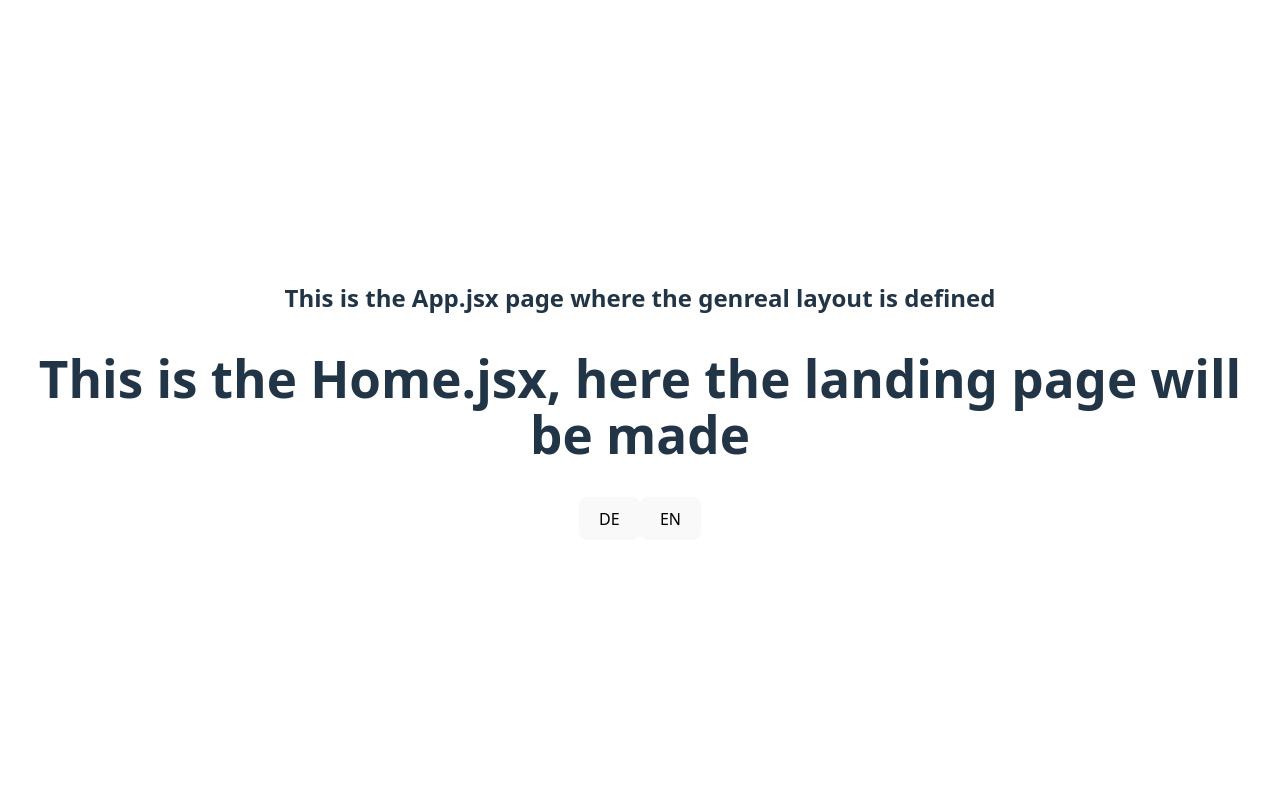
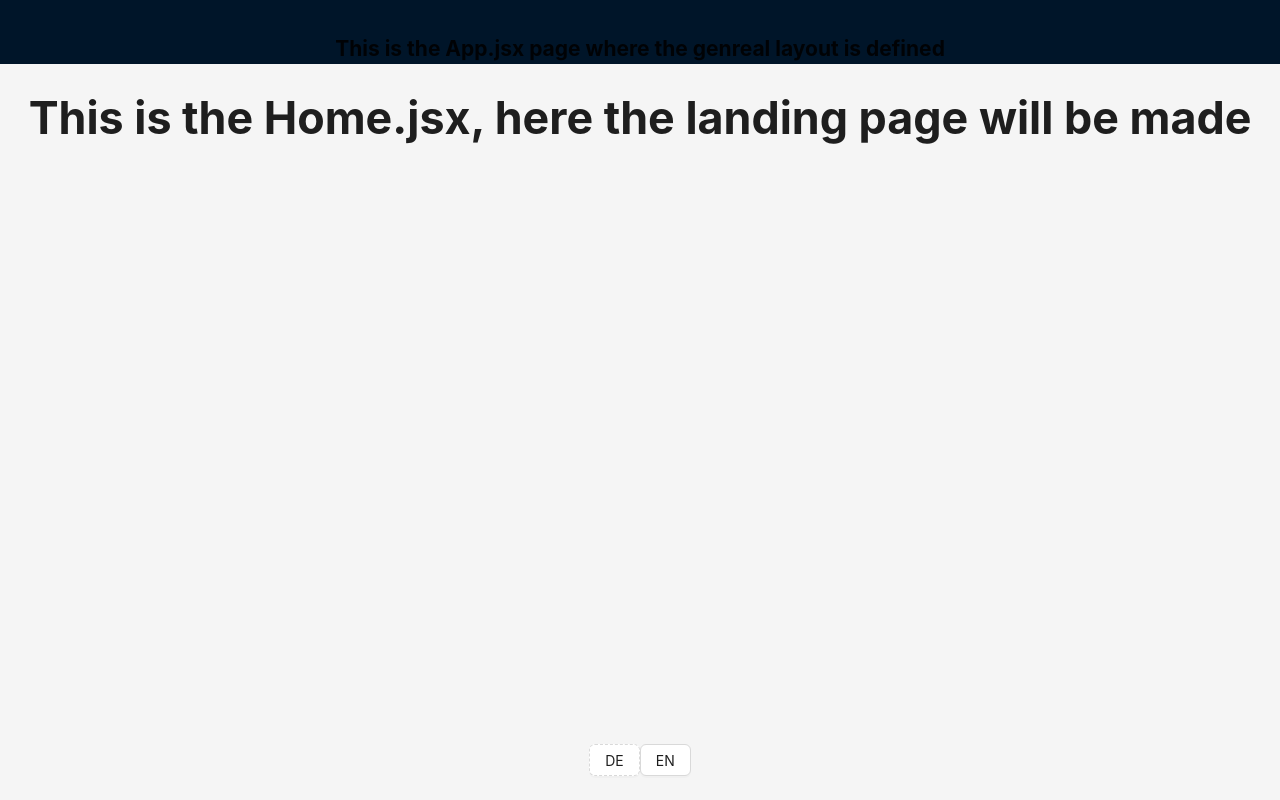
Before and after one commit to Lumbrgini/Project-B, a React (Vite) app in the folder client/: page / in a window 1280 px wide. Built offline with nearby package versions, Linux system fonts and the light colour scheme.

Commit message:
setup ant layout
basic ant layout in app.jsx

```diff
--- a/client/src/App.css
+++ b/client/src/App.css
@@ -1,8 +1,7 @@
 #root {
-  max-width: 1280px;
-  margin: 0 auto;
-  padding: 2rem;
   text-align: center;
+  height: 100vh;
+  width: 100vw;
 }
 
 h1{
--- a/client/src/App.jsx
+++ b/client/src/App.jsx
@@ -1,19 +1,29 @@
 import './App.css'
 import { useTranslation } from 'react-i18next';
 import { Outlet } from "react-router-dom";
+import { Layout, Button } from 'antd';
+
+
 
 function App() {
   const { t , i18n } = useTranslation();
+  const { Header, Content, Footer } = Layout;
 
   return (
-    <>
-      <h2>{t('app.title')}</h2>
-      <Outlet />
-      <div>
-        <button onClick={() => i18n.changeLanguage('de')}>DE</button>
-        <button onClick={() => i18n.changeLanguage('en')}>EN</button>
-      </div>
-    </>
+    <Layout style={{minHeight: '100vh', minWidth: '100vw'}}>
+      <Header>
+        <h2>{t('app.title')}</h2>
+      </Header>
+      <Content>
+        <Outlet />
+      </Content>
+      <Footer>
+        <div>
+          <Button color="default" variant={i18n.language === 'de' ? 'outlined' : 'dashed'} onClick={() => i18n.changeLanguage('de')}>DE</Button>
+          <Button color="default" variant={i18n.language === 'en' ? 'outlined' : 'dashed'} onClick={() => i18n.changeLanguage('en')}>EN</Button>
+        </div>
+      </Footer>
+    </Layout>
   )
 }
 
```
